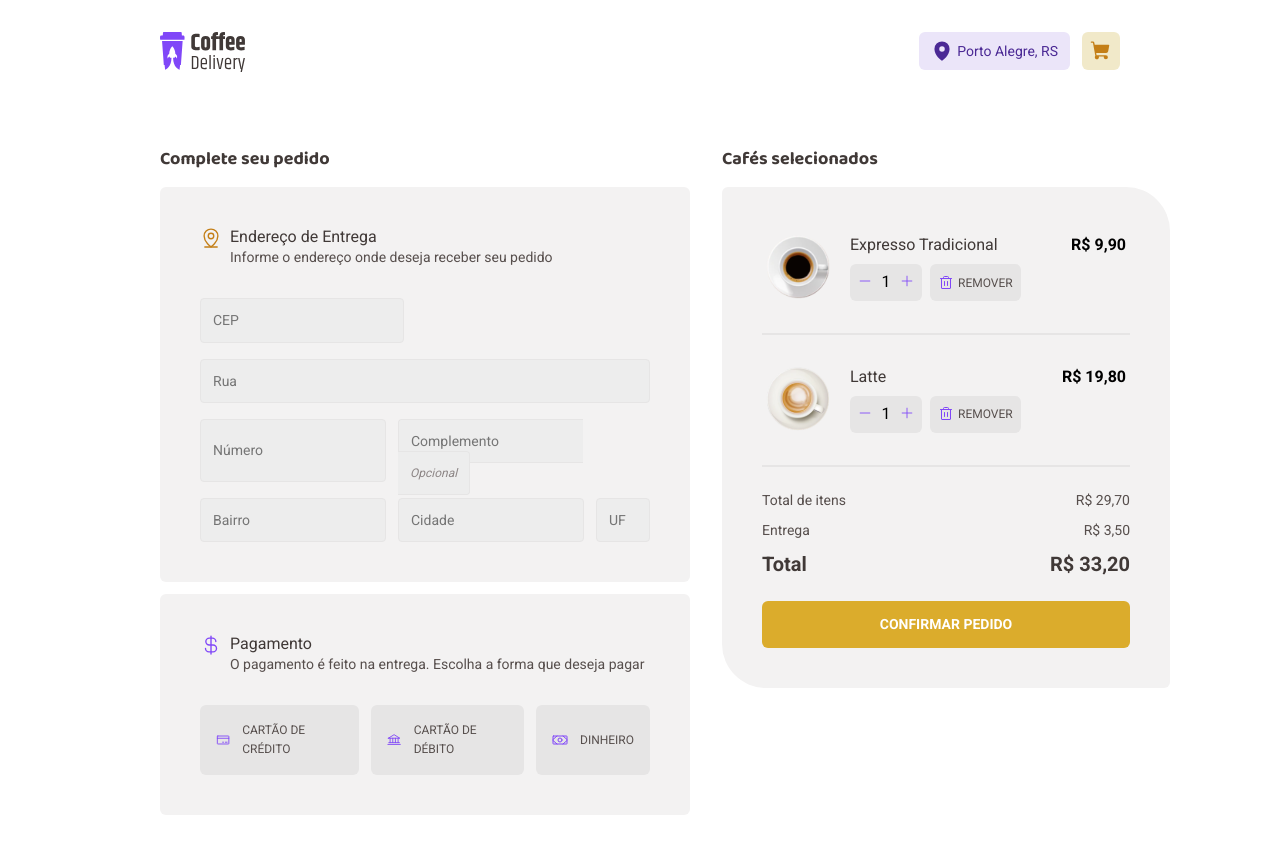
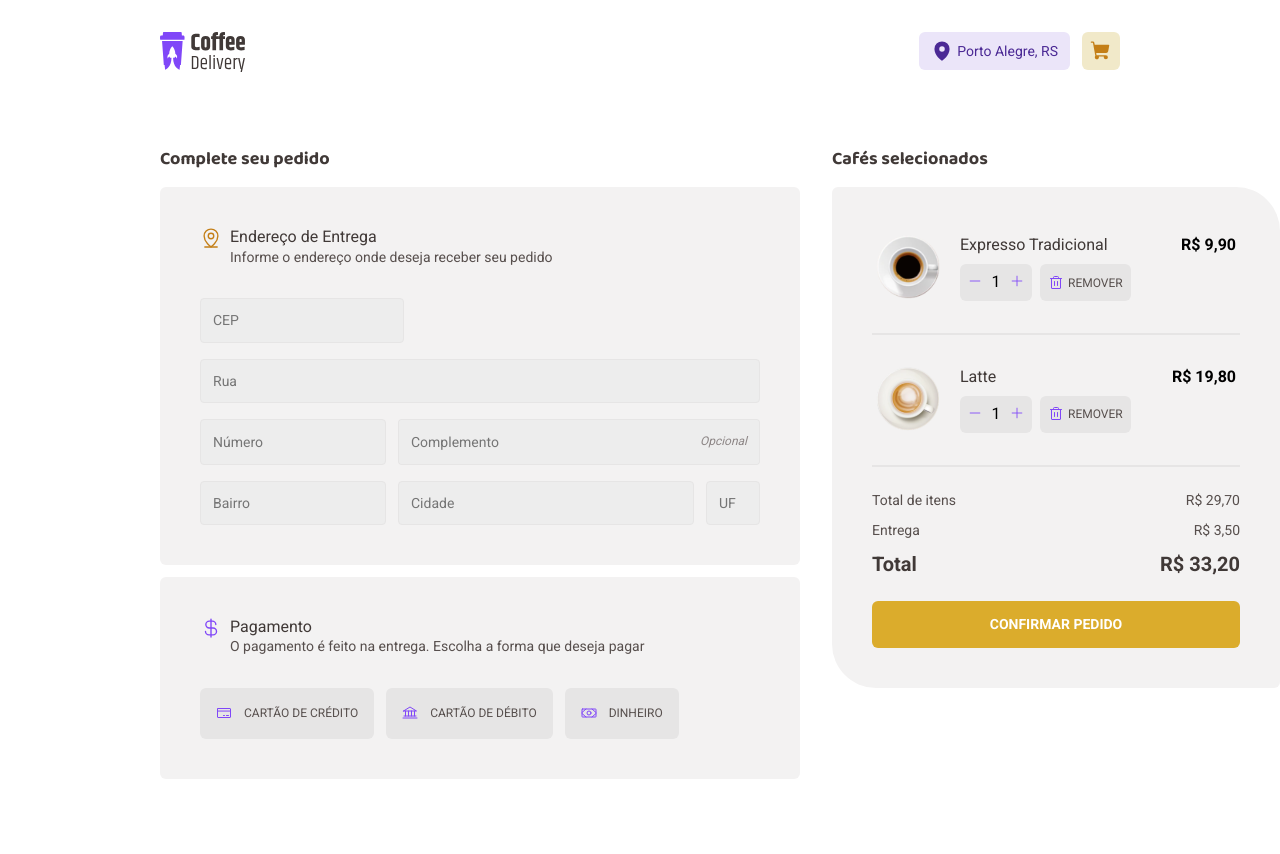
Before and after one commit to felipefss/ignite, a React (Vite) app in the folder 02-coffee-delivery/: page /checkout in a window 1280 px wide. After the commit the page ends 819 px from the top, so only its background shows below. Built offline with nearby package versions, Linux system fonts and the light colour scheme.

Commit message:
Fix size of Complemento and Cidade fields.

```diff
--- a/02-coffee-delivery/src/pages/Checkout/components/DeliveryDetails/index.tsx
+++ b/02-coffee-delivery/src/pages/Checkout/components/DeliveryDetails/index.tsx
@@ -36,7 +36,7 @@ export function DeliveryDetails() {
 
         <Styled.Info>
           <Styled.Input type="text" placeholder="Bairro" />
-          <Styled.Input type="text" placeholder="Cidade" />
+          <Styled.GrownInput type="text" placeholder="Cidade" />
           <Styled.Input type="text" placeholder="UF" maxLength={2} minLength={2} size={2} />
         </Styled.Info>
       </Styled.Form>
--- a/02-coffee-delivery/src/pages/Checkout/components/DeliveryDetails/styles.ts
+++ b/02-coffee-delivery/src/pages/Checkout/components/DeliveryDetails/styles.ts
@@ -3,6 +3,7 @@ import styled from "styled-components";
 export const DeliveryContainer = styled.div`
   padding: 2.5rem;
   background-color: ${props => props.theme.card};
+  width: 40rem;
   border-radius: 6px;
   margin-bottom: 0.75rem;
 `;
@@ -62,12 +63,17 @@ export const Input = styled.input`
 `;
 
 export const InputGroup = styled.div`
-  &:has(input:not(:placeholder-shown)) {
-    width: 100%;
-  }
+  display: flex;
+  flex: 1;
 `;
 
-export const ComplementoInput = styled(Input)`
+export const GrownInput = styled(Input)`
+  flex: 1;
+`;
+
+export const ComplementoInput = styled(GrownInput)`
+  flex: 1;
+
   &:placeholder-shown {
     border-top-right-radius: 0;
     border-bottom-right-radius: 0;
```
